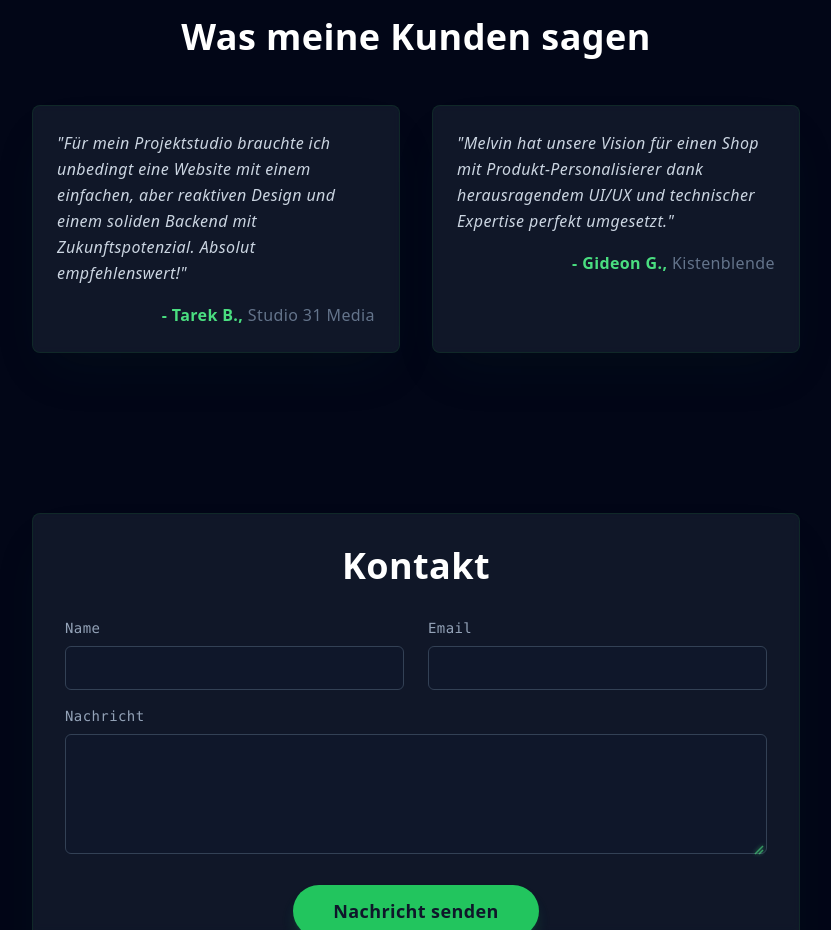
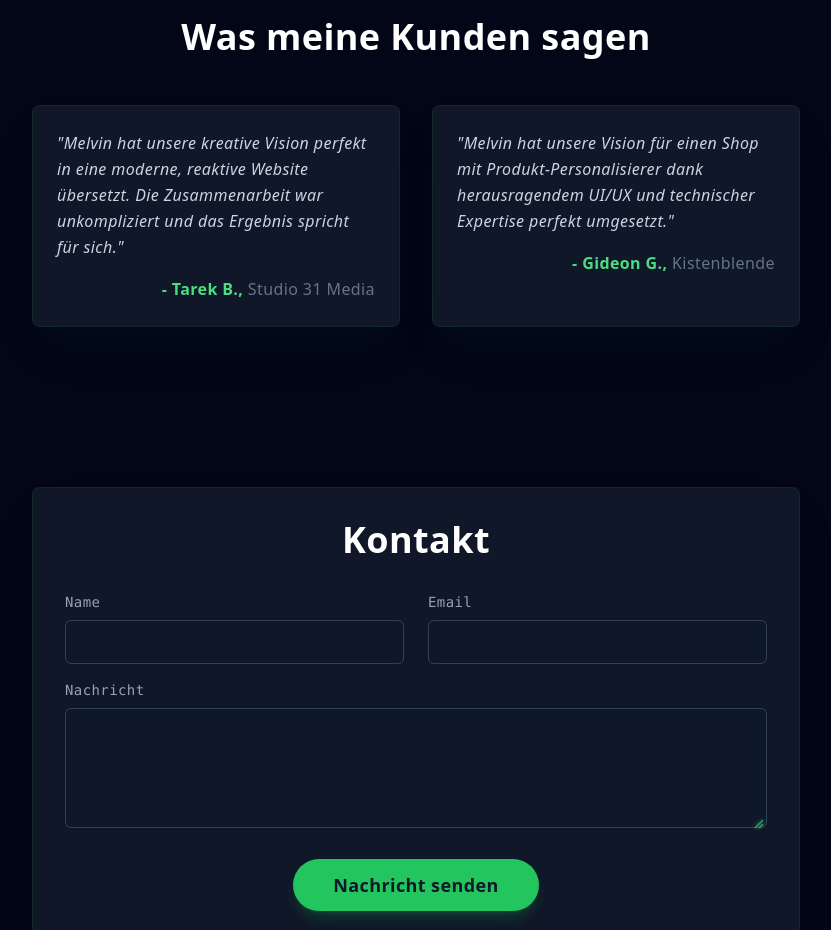
Before and after one commit to 0xWizardofSolz/react-website, a React (Create React App) app: page / in a window 1280 px wide. Shown: the part 2580-3510 px from the top of the page, without its empty margins (224-1055 px from the left). Built offline with nearby package versions, Linux system fonts and the light colour scheme.

Commit message:
CHANGED: TEXTS

```diff
--- a/src/components/TestimonialsSection.js
+++ b/src/components/TestimonialsSection.js
@@ -3,7 +3,7 @@ import React, { memo } from 'react';
 import { Section, SectionCard } from './Reusable';
 
 const testimonialsData = [
-    { quote: "Für mein Projektstudio brauchte ich unbedingt eine Website mit einem einfachen, aber reaktiven Design und einem soliden Backend mit Zukunftspotenzial. Absolut empfehlenswert!", name: "Tarek B.", company: "Studio 31 Media" },
+    { quote: "Melvin hat unsere kreative Vision perfekt in eine moderne, reaktive Website übersetzt. Die Zusammenarbeit war unkompliziert und das Ergebnis spricht für sich.", name: "Tarek B.", company: "Studio 31 Media" },
     { quote: "Melvin hat unsere Vision für einen Shop mit Produkt-Personalisierer dank herausragendem UI/UX und technischer Expertise perfekt umgesetzt.", name: "Gideon G.", company: "Kistenblende" }
 ];
 
```
